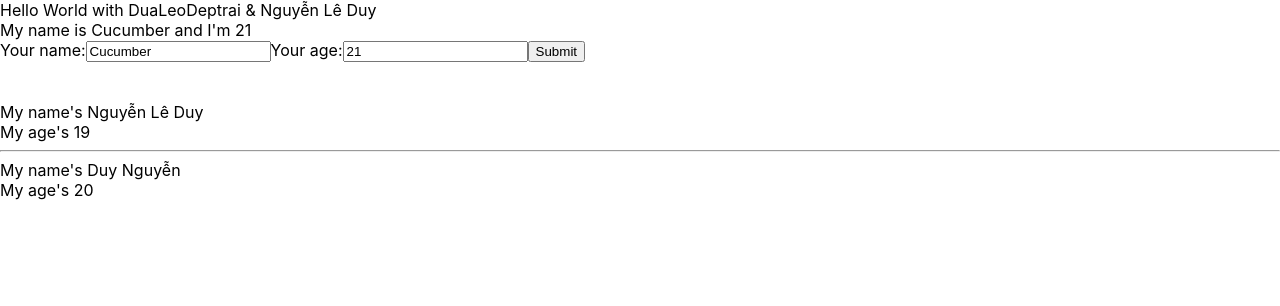
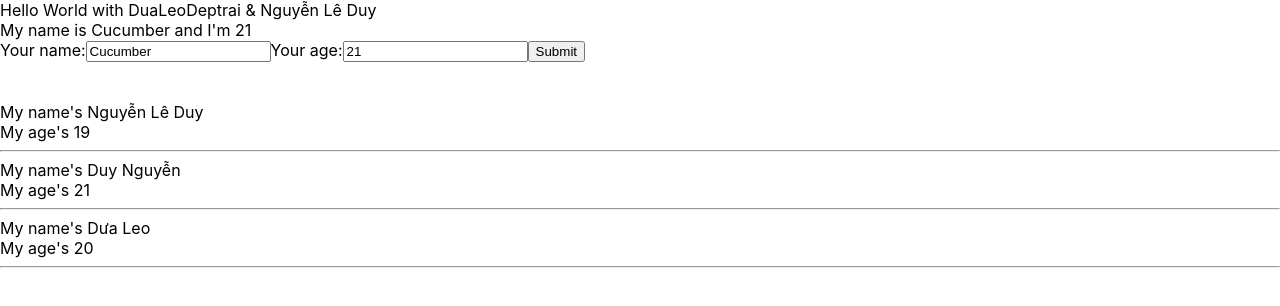
Before and after one commit to NguyenLeDuyy/Hello-World-ReactJS, a React (Create React App) app: page / in a window 1280 px wide. Shown: the top 306 px of the page. Built offline with nearby package versions, Linux system fonts and the light colour scheme.

Commit message:
Video 24

```diff
--- a/src/components/Displayinfor.js
+++ b/src/components/Displayinfor.js
@@ -3,13 +3,22 @@
 class DisplayInfor extends React.Component {
     render() {
         //destructuring array/object
-        const { age, name } = this.props; // do this.props là một object variable
+        const { listUsers } = this.props; // "Vì" this.props là một object variable
+        console.log(listUsers);
+        // const listUsers = this.props;
         // console.log(this.props);
         //props => viết tắt của properties
         return (
             <div>
-                <div>My name's {name}</div>
-                <div>My age's {age}</div>
+                {listUsers.map((user, index) => { // không nên dùng index làm 'key' vì dễ bị bug
+                    return (
+                        <div key={user.id}>
+                            <div>My name's {user.name}</div>
+                            <div>My age's {user.age}</div>
+                            <hr />
+                        </div>
+                    )
+                })}
             </div>
         )
     }
--- a/src/components/MyComponent.js
+++ b/src/components/MyComponent.js
@@ -7,17 +7,25 @@
 
 class MyComponent extends React.Component {
 
+    state = {
+        listUsers: [
+            { id: 1, name: "Nguyễn Lê Duy", age: "19" },
+            { id: 2, name: "Duy Nguyễn", age: "21" },
+            { id: 3, name: "Dưa Leo", age: "20" },
+        ]
+    }
 
     // JSX
     render() {
-        const myInfor = ['ab', 'c', 'c']
+        // DRY: Don't repeat yourself
         return (
             <div>
                 <UserInfor />
                 <br /><br />
-                <DisplayInfor name="Nguyễn Lê Duy" age="19" />
-                <hr />
-                <DisplayInfor name="Duy Nguyễn" age={20} myInfor={myInfor} />
+                <DisplayInfor
+                    listUsers={this.state.listUsers}
+                />
+
             </div>
         )
     }
```
